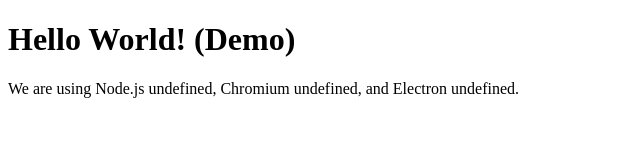
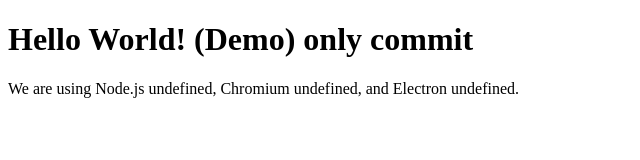
Before and after one commit to ChangJoo-Park/Demo_electron_update, an Electron app: page app/index.html in a window 800 px wide. Shown: the whole page, without its empty margins (0-640 px from the left). Drawn offline with Linux system fonts and the light colour scheme; no server answers.

Commit message:
[Testing] commit only no release

```diff
--- a/app/index.html
+++ b/app/index.html
@@ -5,7 +5,7 @@
     <title>Hello World!</title>
   </head>
   <body>
-    <h1>Hello World! (Demo)</h1>
+    <h1>Hello World! (Demo) only commit</h1>
     <!-- All of the Node.js APIs are available in this renderer process. -->
     We are using Node.js <script>document.write(process.versions.node)</script>,
     Chromium <script>document.write(process.versions.chrome)</script>,
```
